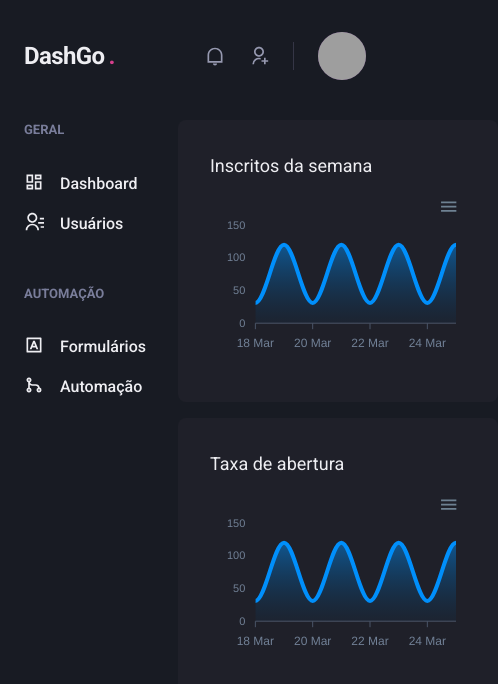
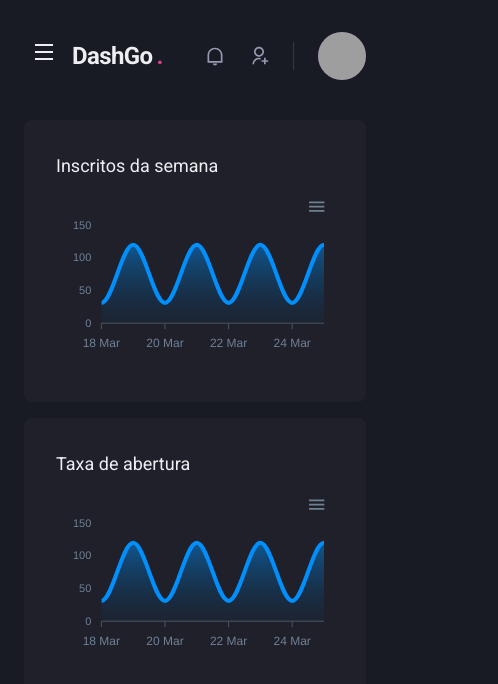
Before and after one commit to ArthurBernardoDev/DashGo, a Next.js app: page /dashboard in a window 390 px wide. Shown: the top 684 px of the page, 498 px wide, since content can reach past the window. Built offline with nearby package versions, Linux system fonts and the light colour scheme; grey boxes are pictures that could not be loaded.

Commit message:
sidebar responsivo

```diff
--- a/src/components/Header/index.tsx
+++ b/src/components/Header/index.tsx
@@ -1,11 +1,17 @@
-import { Flex, useBreakpointValue } from "@chakra-ui/react";
+import { Flex, IconButton, useBreakpointValue, Icon } from "@chakra-ui/react";
 
 import { Profile } from './Profile'
 import { NotificationsNav } from './NotificationsNav'
 import { SearchBox } from './SearchBox'
 import { Logo } from './Logo'
+import { useSidebarDrawer } from "../../contexts/SidebarDrawerContext";
+import { RiMenuLine } from "react-icons/ri";
 
 export function Header() {
+
+    const { onOpen } = useSidebarDrawer()
+
+
     const isWideVersion = useBreakpointValue({
         base: false,
         lg: true,
@@ -22,6 +28,17 @@
             px="6"
             align="center"
         >
+            {!isWideVersion && (
+                <IconButton
+                    aria-label="Open navegation"
+                    icon={<Icon as={RiMenuLine} />}
+                    fontSize="24"
+                    variant="unstyled"
+                    onClick={onOpen}
+                    mr="2"
+                >
+                </IconButton>
+            )}
             <Logo />
 
             {isWideVersion && <SearchBox />}
--- /dev/null
+++ b/src/components/Sidebar/SidebarNav.tsx
@@ -0,0 +1,31 @@
+import { Box, Stack } from "@chakra-ui/react";
+import { NavSection } from './NavSection'
+import { NavLink } from './NavLink'
+import { RiContactsLine, RiDashboardLine, RiGitMergeLine, RiInputMethodLine } from "react-icons/ri";
+
+
+export function SidebarNav() {
+    return (
+        <Stack spacing="12" align="flex-start">
+            <NavSection title="GERAL">
+                <NavLink icon={RiDashboardLine}>
+                    Dashboard
+                </NavLink>
+                <NavLink icon={RiContactsLine}>
+                    Usuários
+                </NavLink>
+            </NavSection>
+
+
+            <NavSection title="AUTOMAÇÃO">
+                <NavLink icon={RiInputMethodLine}>
+                    Formulários
+                </NavLink>
+
+                <NavLink icon={RiGitMergeLine}>
+                    Automação
+                </NavLink>
+            </NavSection>
+        </Stack>
+    );
+}
--- a/src/components/Sidebar/index.tsx
+++ b/src/components/Sidebar/index.tsx
@@ -1,34 +1,39 @@
+import { Drawer, DrawerBody, DrawerCloseButton, DrawerContent, DrawerHeader, DrawerOverlay } from "@chakra-ui/react";
+import { Box, useBreakpointValue } from "@chakra-ui/react";
+import { useSidebarDrawer } from "../../contexts/SidebarDrawerContext";
 
-import { Box, Stack } from "@chakra-ui/react";
-import { RiContactsLine, RiDashboardLine, RiGitMergeLine, RiInputMethodLine } from "react-icons/ri";
-
-import { NavSection } from './NavSection'
-import { NavLink } from './NavLink'
+import { SidebarNav } from "./SidebarNav";
 
 export function Sidebar() {
+    const { isOpen, onClose } = useSidebarDrawer()
+
+
+    const isDrawerSideBar = useBreakpointValue({
+        base: true,
+        lg: false,
+    })
+
+    if (isDrawerSideBar) {
+        return (
+            <Drawer isOpen={isOpen} placement="left" onClose={onClose}>
+                <DrawerOverlay>
+                    <DrawerContent bg="gray.800" p="4">
+                        <DrawerCloseButton mt="6" />
+                        <DrawerHeader>Navegação</DrawerHeader>
+
+                        <DrawerBody>
+                            <SidebarNav />
+                        </DrawerBody>
+                    </DrawerContent>
+                </DrawerOverlay>
+            </Drawer>
+        )
+
+    }
+
     return (
         <Box as="aside" w="64" mr="8">
-            <Stack spacing="12" align="flex-start">
-                <NavSection title="GERAL">
-                    <NavLink icon={RiDashboardLine}>
-                        Dashboard
-                    </NavLink>
-                    <NavLink icon={RiContactsLine}>
-                        Usuários
-                    </NavLink>
-                </NavSection>
-
-
-                <NavSection title="AUTOMAÇÃO">
-                    <NavLink icon={RiInputMethodLine}>
-                        Formulários
-                    </NavLink>
-
-                    <NavLink icon={RiGitMergeLine}>
-                        Automação
-                    </NavLink>
-                </NavSection>
-            </Stack>
+            <SidebarNav />
         </Box>
     );
 }
--- /dev/null
+++ b/src/contexts/SidebarDrawerContext.tsx
@@ -0,0 +1,31 @@
+import { useDisclosure, UseDisclosureReturn } from "@chakra-ui/react";
+import { useRouter } from "next/router";
+import { useEffect } from "react";
+import { createContext, ReactNode, useContext } from "react";
+
+
+interface SideBarDrawerProviderProps {
+    children: ReactNode;
+}
+
+type SideBarDrawerContextData = UseDisclosureReturn
+
+
+const sideBarDrawerContext = createContext({} as SideBarDrawerContextData);
+
+export function SidebarDrawerProvider({ children }: SideBarDrawerProviderProps) {
+    const disclosure = useDisclosure()
+    const router = useRouter()
+
+    useEffect(() => {
+        disclosure.onClose()
+    }, [router.asPath])
+
+    return (
+        <sideBarDrawerContext.Provider value={disclosure}>
+            {children}
+        </sideBarDrawerContext.Provider>
+    )
+}
+
+export const useSidebarDrawer = () => useContext(sideBarDrawerContext)
--- a/src/pages/_app.tsx
+++ b/src/pages/_app.tsx
@@ -1,11 +1,15 @@
 import { AppProps } from 'next/app'
 import { ChakraProvider } from '@chakra-ui/react'
 import { theme } from '../styles/theme'
+import { SidebarDrawerProvider } from '../contexts/SidebarDrawerContext'
+
 
 function MyApp({ Component, pageProps }: AppProps) {
   return (
     <ChakraProvider theme={theme}>
-      <Component {...pageProps} />
+      <SidebarDrawerProvider>
+        <Component {...pageProps} />
+      </SidebarDrawerProvider>
     </ChakraProvider>
   )
 }
```
